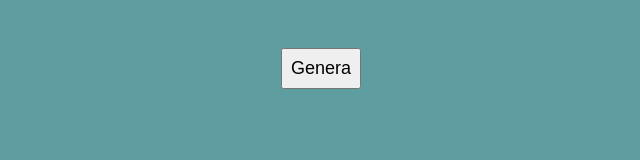
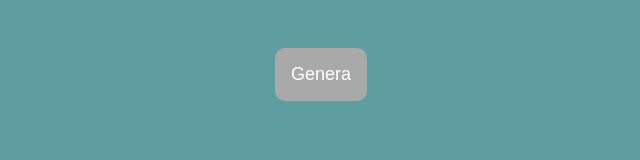
Before and after one commit to snerva/js-campominato-grid, a plain HTML site: page index.html in a window 1280 px wide. Shown: the whole page, without its empty margins (319-959 px from the left). Drawn offline with Linux system fonts and the light colour scheme.

Commit message:
console log cell number

```diff
--- a/assets/css/style.css
+++ b/assets/css/style.css
@@ -11,8 +11,12 @@ body{
 
 button{
     margin: 3rem 0;
-    padding: 0.5rem;
+    padding: 1rem;
     font-size: large;
+    border-style: none;
+    border-radius: 10px;
+    background-color: darkgray;
+    color: white;
 }
 
 .container{
--- a/assets/js/main.js
+++ b/assets/js/main.js
@@ -23,6 +23,7 @@ buttonEl.addEventListener('click', function(){
         const cellMarkup = `<div class="cell">${numb}</div>`;
         containerEl.innerHTML += cellMarkup;
         console.log(cellMarkup);
+
     }
 
     let cellList = document.querySelectorAll('.cell');
@@ -31,8 +32,9 @@ buttonEl.addEventListener('click', function(){
         let currentCell = cellList[i];
         console.log(currentCell);
         currentCell.addEventListener('click', function(){
-            console.log(currentCell);
             currentCell.classList.toggle('light_blue');
+            const currentNumb = i+1;
+            console.log(currentNumb);
         })
     }
 
```
